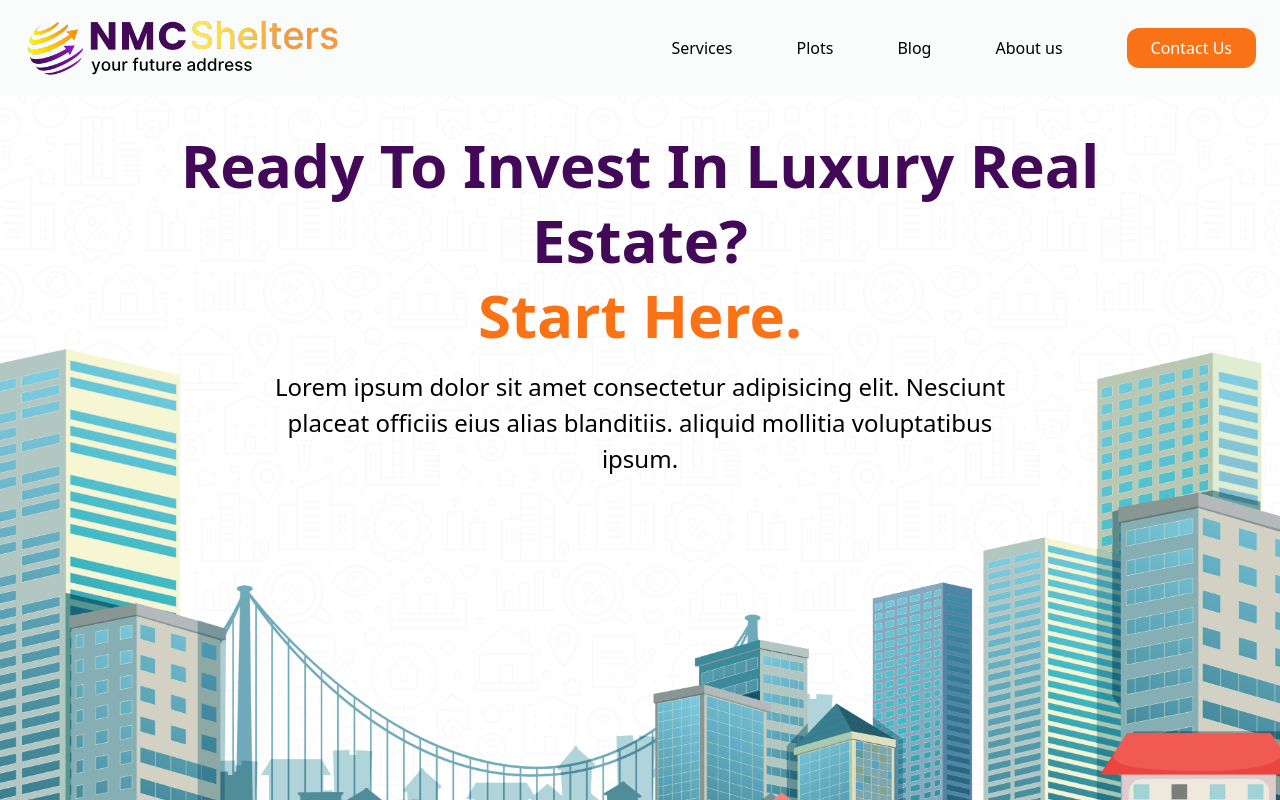
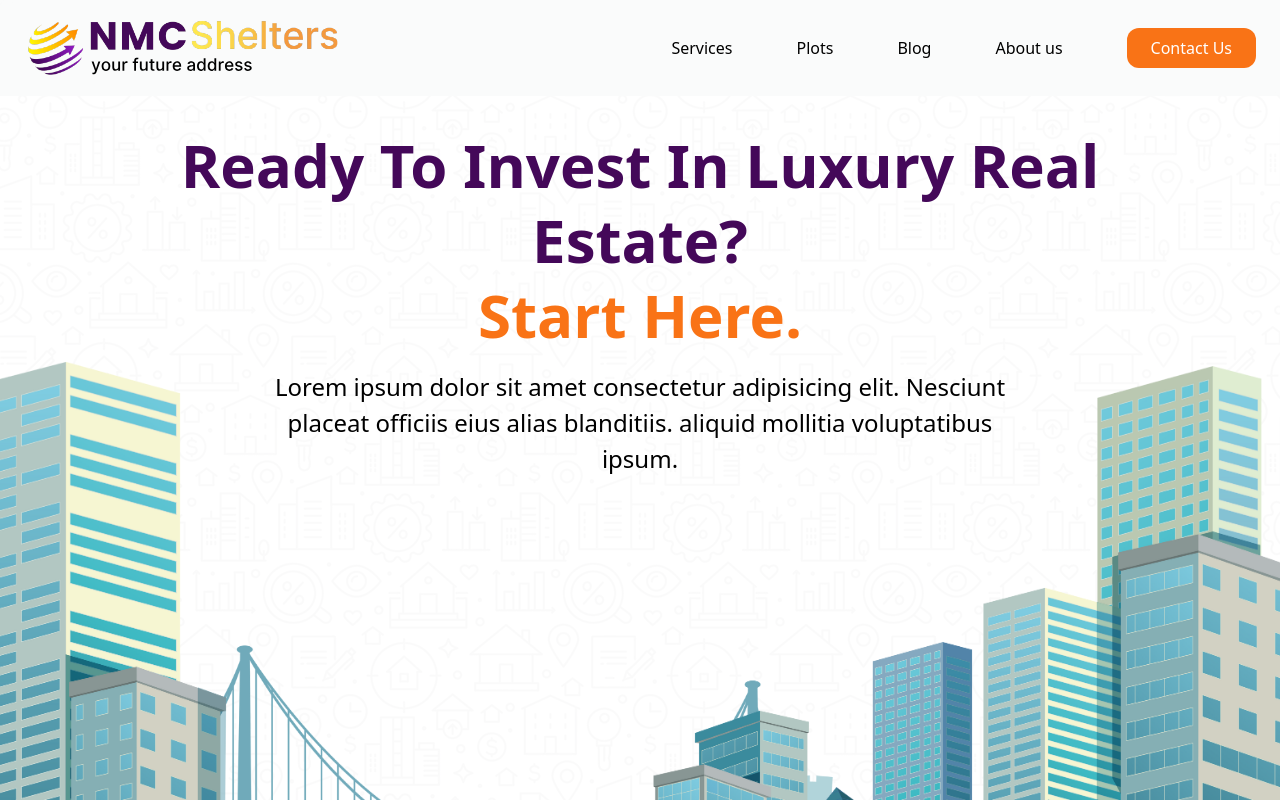
Before and after one commit to manoj7019/nmc-shelters, a React (Vite) app: page / in a window 1280 px wide. Shown: the top 800 px of the page. Built offline with nearby package versions, Linux system fonts and the light colour scheme.

Commit message:
add lazyload to hero images

```diff
--- a/src/Components/Hero.jsx
+++ b/src/Components/Hero.jsx
@@ -25,7 +25,7 @@ const Hero = () => {
         </div> */}
 
         <div className='laptop:-mt-11 mobile:-mt-9 pt-8'>
-            <LazyLoadImage src={HeroImg} alt="" className='w-17 h-17' />
+            <LazyLoadImage src={HeroImg} alt="" className='mobile:w-14 mobile:h-12 laptop:w-20 laptop:h-16' />
         </div>
 
         {/* <LazyLoadImage src={PinImg} alt="" className='laptop:h-13 mobile:h-10 laptop:-mt-14 mobile:-mt-11' /> */}
--- a/src/Components/Services.jsx
+++ b/src/Components/Services.jsx
@@ -21,7 +21,7 @@ const Services = () => {
         <h1 className='laptop:text-10 mobile:text-8 font-bold leading-tight text-[#440859] laptop:text-center mobile:text-left'>Ready To Invest In Luxury Real Estate?<br /><span className='text-orange-500'>Start Here.</span> </h1>
         <p className='laptop:px-10 mobile:px-0 laptop:text-center mobile:text-left laptop:text-7 mobile:text-6'>Lorem ipsum dolor sit amet consectetur adipisicing elit. Nesciunt placeat officiis eius alias blanditiis.  aliquid mollitia voluptatibus ipsum.</p>
         </div>
-        <img className='mt-6 w-full laptop:-mt-11 mobile:mt-0' src={HeroImg2} alt="" />
+        <LazyLoadImage className='mt-6 mobile:w-14 mobile:h-12 laptop:w-20 laptop:h-16 laptop:-mt-11 mobile:mt-0' src={HeroImg2} alt="" />
         <div className='flex mobile:flex-col laptop:flex-row items-center laptop:p-10 mobile:p-4 gap-9 shadow-xl mobile:pt-7 mobile:pb-8'>
             <div className='flex flex-col laptop:gap-7 mobile:gap-5 flex-1 mobile:px-5'>
                 <div className=''>
--- a/tailwind.config.js
+++ b/tailwind.config.js
@@ -40,6 +40,10 @@ export default {
       '14': '512px',
       '15': '640px',
       '16': '768px',
+      '17': '900px',
+      '18': '1120px',
+      '19': '1320px',
+      '20': '1560px',
       'full': '100%'
     },
     height: {
```
Also changed, not shown: public/hero006.png (added).
